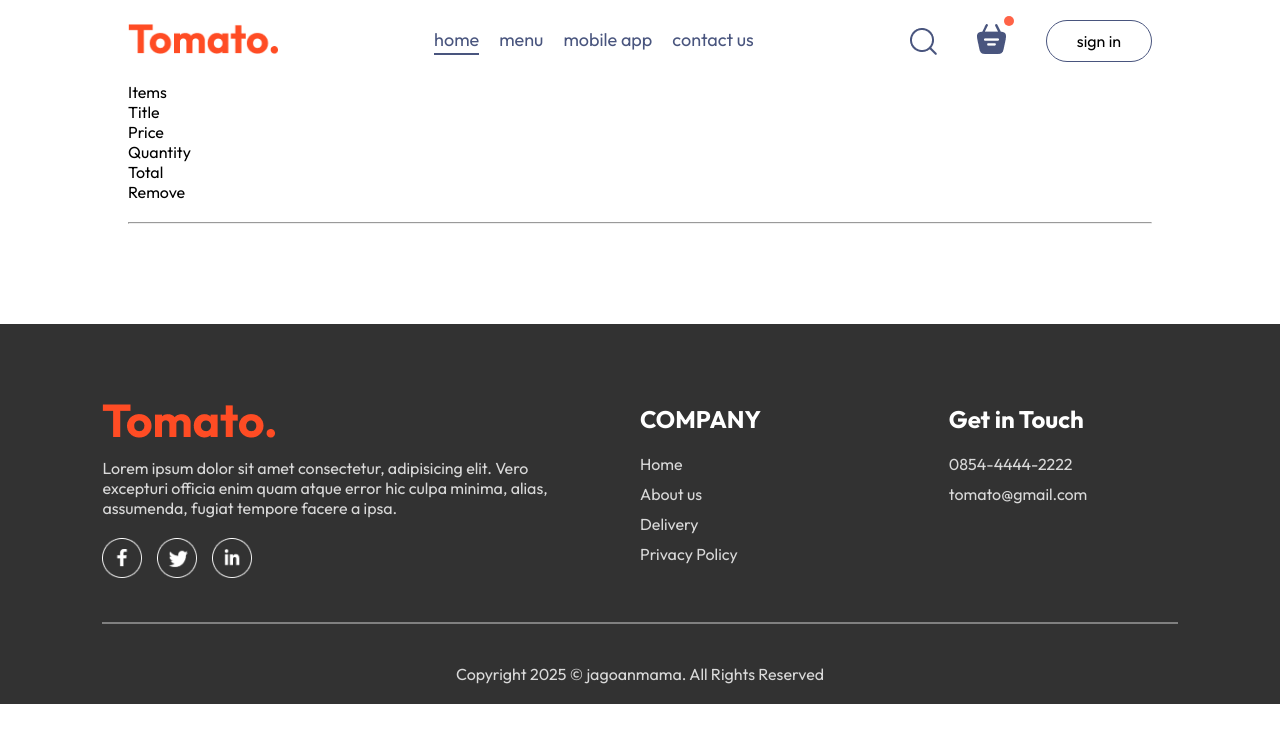
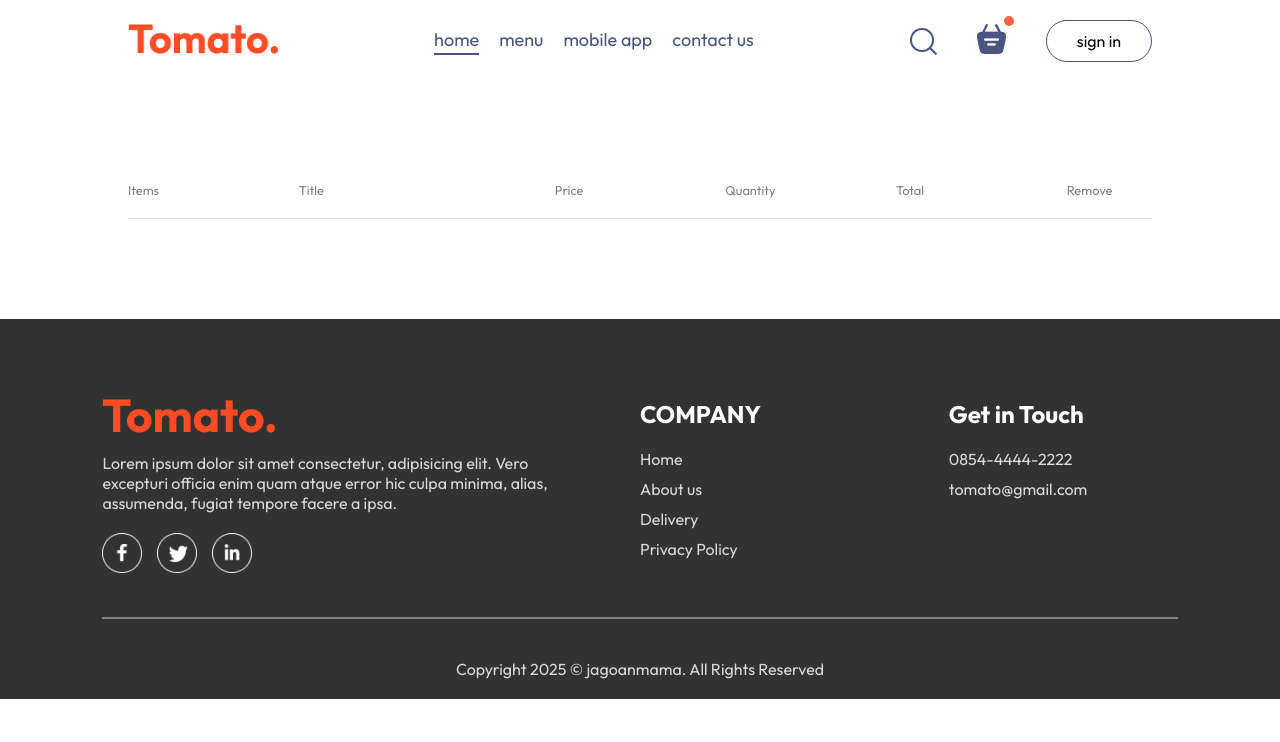
Before and after one commit to Riki-Zf/Food-delivery, a React (Vite) app in the folder frontend/: page /cart in a window 1280 px wide. Shown: the top 742 px of the page. Built offline with nearby package versions, Linux system fonts and the light colour scheme.

Commit message:
update style for cart

```diff
--- a/frontend/src/pages/Cart/Cart.css
+++ b/frontend/src/pages/Cart/Cart.css
@@ -0,0 +1,22 @@
+.cart {
+  margin-top: 100px;
+}
+.cart-items-title {
+  display: grid;
+  grid-template-columns: 1fr 1.5fr 1fr 1fr 1fr 0.5fr;
+  align-items: center;
+  color: gray;
+  font-size: max(1vw, 12px);
+}
+.cart-items-item {
+  margin: 10px 0px;
+  color: black;
+}
+.cart-items-item img {
+  width: 50px;
+}
+.cart hr {
+  height: 1px;
+  background-color: #e2e2e2;
+  border: none;
+}
--- a/frontend/src/pages/Cart/Cart.jsx
+++ b/frontend/src/pages/Cart/Cart.jsx
@@ -20,8 +20,16 @@
         {food_list.map((item, index) => {
           if (cartItems[item._id] > 0) {
             return (
-              <div className="cart-items-title cart-items-item">
-                <p>{item.name}</p>
+              <div>
+                <div className="cart-items-title cart-items-item">
+                  <img src={item.image} alt="" />
+                  <p>{item.name}</p>
+                  <p>{item.price}</p>
+                  <p>{cartItems[item._id]}</p>
+                  <p>{item.price * cartItems[item._id]}</p>
+                  <p>x</p>
+                </div>
+                <hr />
               </div>
             );
           }
```
